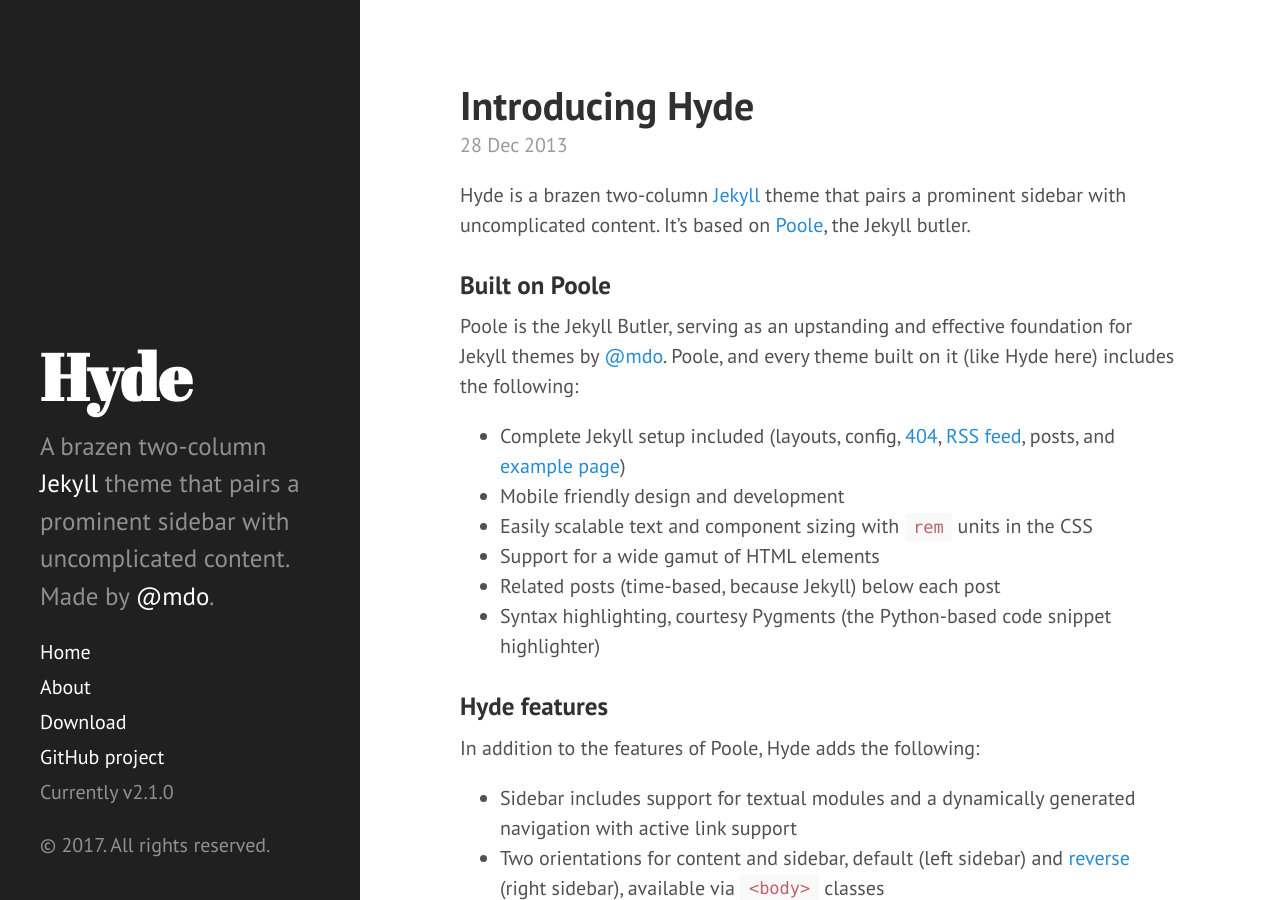
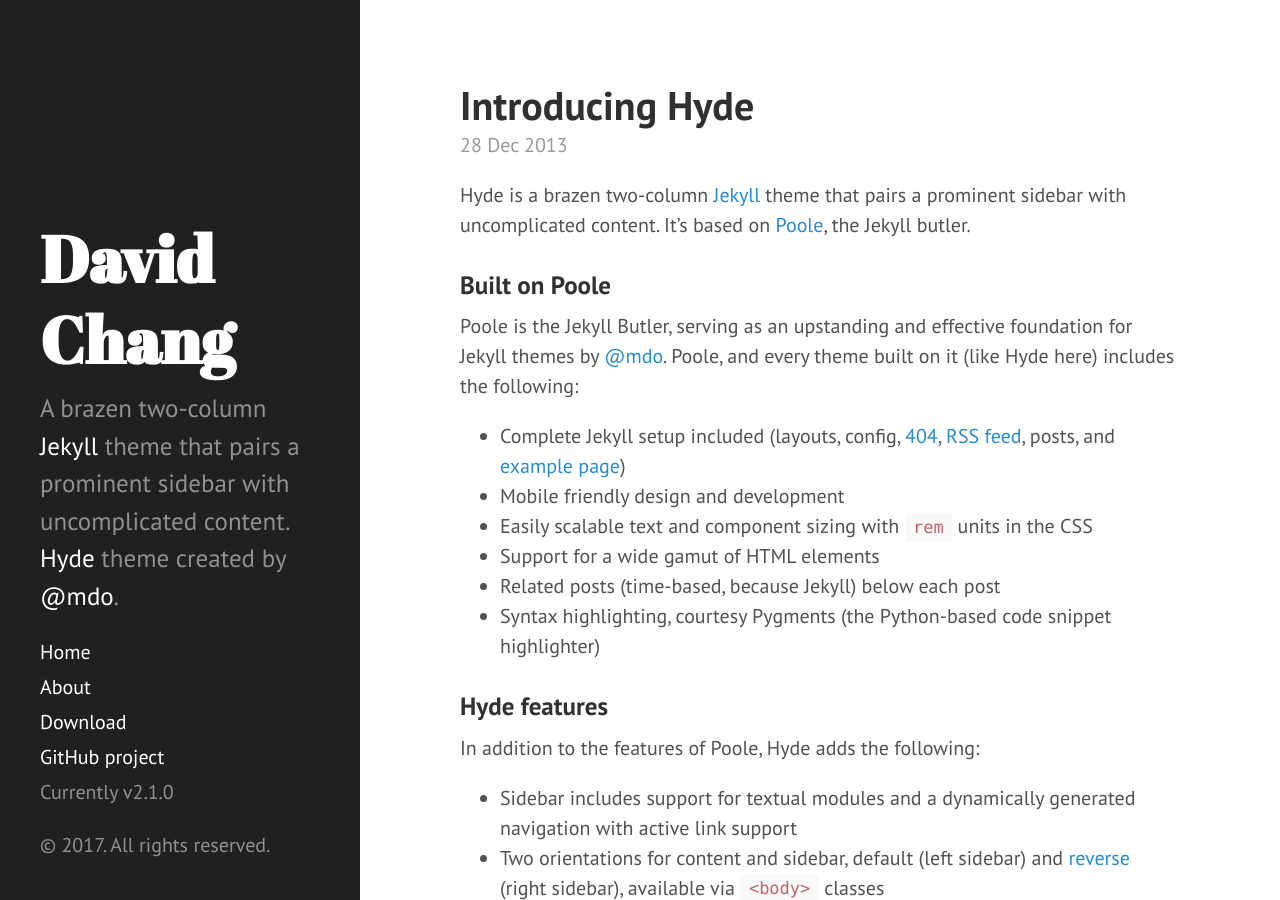
Before and after one commit to davidchchang/davidchchang.github.io, a Jekyll site: the page built from index.html, in a window 1280 px wide and 900 px high. Built offline with Jekyll 4.4.1, drawn with Linux system fonts in a browser that asks for light colours; the list of posts is cut into pages by our own code.

Commit message:
Update site config

```diff
--- a/_config.yml
+++ b/_config.yml
@@ -6,15 +6,15 @@ highlighter:      rouge
 permalink:        pretty
 
 # Setup
-title:            Hyde
-tagline:          'A Jekyll theme'
-description:      'A brazen two-column <a href="http://jekyllrb.com" target="_blank">Jekyll</a> theme that pairs a prominent sidebar with uncomplicated content. Made by <a href="https://twitter.com/mdo" target="_blank">@mdo</a>.'
-url:              http://hyde.getpoole.com
+title:            David Chang
+tagline:          'The _other_ David Chang'
+description:      'A brazen two-column <a href="http://jekyllrb.com" target="_blank">Jekyll</a> theme that pairs a prominent sidebar with uncomplicated content. <a href="https://github.com/poole/hyde" target="_blank">Hyde</a> theme created by <a href="https://twitter.com/mdo" target="_blank">@mdo</a>.'
+url:              https://davidchchang.github.io
 baseurl:          /
 
 author:
-  name:           'Mark Otto'
-  url:            https://twitter.com/mdo
+  name:           'David Chang'
+  url:            https://twitter.com/davidchchang
 
 paginate:         5
 
@@ -22,4 +22,4 @@ paginate:         5
 version:          2.1.0
 
 github:
-  repo:           https://github.com/poole/hyde
+  repo:           https://github.com/davidchchang/davidchchang.github.io
```
